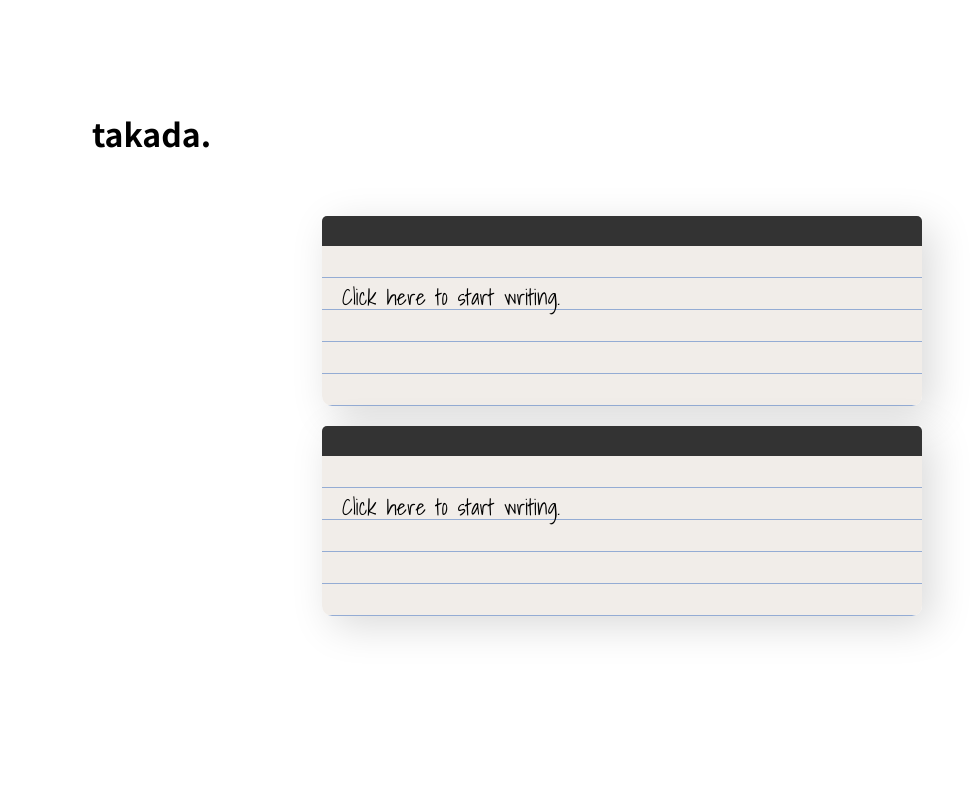
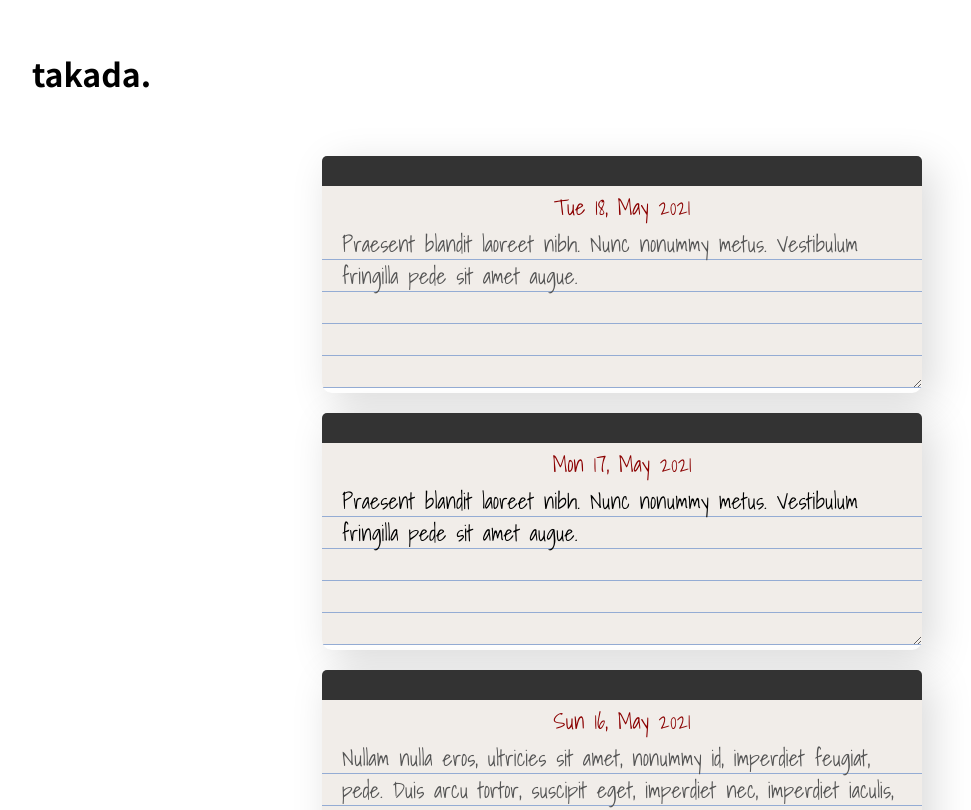
Before and after one commit to sa-ma/takada, a React (Create React App) app: page / in a window 1280 px wide. Shown: the top 810 px of the page, without its empty margins (18-989 px from the left). Built offline with nearby package versions, Linux system fonts and the light colour scheme.

Commit message:
feat: add date to notes

```diff
--- a/package.json
+++ b/package.json
@@ -10,7 +10,7 @@
     "@types/node": "^12.0.0",
     "@types/react": "^17.0.0",
     "@types/react-dom": "^17.0.0",
-    "date-fns": "^2.21.3",
+    "dayjs": "^1.10.4",
     "node-sass": "5.0.0",
     "react": "^17.0.2",
     "react-dom": "^17.0.2",
--- a/src/components/App/App.scss
+++ b/src/components/App/App.scss
@@ -6,7 +6,7 @@
   margin: 0 auto;
   width: 100%;
   @include md {
-    padding: 10rem;
+    padding: 4rem;
   }
 }
 .header {
--- a/src/components/Notepad/Notepad.scss
+++ b/src/components/Notepad/Notepad.scss
@@ -1,13 +1,17 @@
+@import '../../styles/mixins';
+
 $paper-color: #f1ede9;
 $paper-line: #94acd4;
 
 .notepad {
-  width: 80%;
-  max-width: 600px;
+  width: 100%;
   box-shadow: 10px 10px 40px rgba(black, 0.15);
   border-radius: 0 0 10px 10px;
   overflow: hidden;
   margin-bottom: 2rem;
+  @include md {
+    width: fit-content;
+  }
 }
 
 .top {
@@ -17,11 +21,23 @@ $paper-line: #94acd4;
   border-radius: 5px 5px 0 0;
 }
 
+.date {
+  background: $paper-color;
+  text-align: center;
+  font-size: 22px;
+  color: #8b0000;
+  line-height: 32px;
+  font-family: 'Shadows Into Light', cursive;
+  padding: 5px 0;
+  // border: 1px solid black;
+  // border-bottom-color: $paper-line;
+}
+
 .paper {
   width: 100%;
   height: 100%;
   min-height: 20vh;
-  padding: 35px 20px;
+  padding: 0 20px;
   background: repeating-linear-gradient(
     $paper-color,
     $paper-color 31px,
@@ -31,5 +47,10 @@ $paper-line: #94acd4;
   font-family: 'Shadows Into Light', cursive;
   line-height: 32px;
   outline: 0;
+  border: 0;
   font-size: 22px;
+  @include md {
+    min-width: 600px;
+    max-width: 600px;
+  }
 }
--- a/src/components/Notepad/Notepad.tsx
+++ b/src/components/Notepad/Notepad.tsx
@@ -1,13 +1,40 @@
 import React from 'react';
+import dayjs from 'dayjs';
 import './Notepad.scss';
 
-const Notepad = () => {
+type NoteProps = {
+  date: string;
+  note: string;
+};
+const Notepad = ({ date, note }: NoteProps) => {
+  const [text, setText] = React.useState('');
+
+  // check if date is current
+  const checkNoteStatus = (noteDate: string): boolean => {
+    if (dayjs().isSame(dayjs(date, 'DD-MM-YYYY'), 'day')) {
+      return false;
+    }
+    return true;
+  };
+
+  console.log(checkNoteStatus(date));
+  React.useEffect(() => {
+    setText(note || '');
+  }, [note]);
+
   return (
     <div className="notepad">
       <div className="top"></div>
-      <div className="paper" contentEditable="true">
-        Click here to start writing.
+      <div className="date">
+        {dayjs(date, 'DD-MM-YYYY').format('ddd DD, MMM YYYY')}
       </div>
+      <textarea
+        className="paper"
+        value={text}
+        onChange={(event) => setText(event.target.value)}
+        disabled={checkNoteStatus(date)}
+        placeholder="Click here to start writing."
+      />
     </div>
   );
 };
--- a/src/components/Notes/Notes.tsx
+++ b/src/components/Notes/Notes.tsx
@@ -2,11 +2,32 @@ import React from 'react';
 import Notepad from '../Notepad/Notepad';
 import './Notes.scss';
 
+const data = [
+  {
+    date: '2021-05-18',
+    note: 'Praesent blandit laoreet nibh. Nunc nonummy metus. Vestibulum fringilla pede sit amet augue.',
+  },
+  {
+    date: '2021-05-17',
+    note: 'Praesent blandit laoreet nibh. Nunc nonummy metus. Vestibulum fringilla pede sit amet augue.',
+  },
+  {
+    date: '2021-05-16',
+    note: 'Nullam nulla eros, ultricies sit amet, nonummy id, imperdiet feugiat, pede. Duis arcu tortor, suscipit eget, imperdiet nec, imperdiet iaculis, ipsum.',
+  },
+  {
+    date: '2021-05-15',
+    note: 'Etiam feugiat lorem non metus.',
+  },
+];
+
 const Notes = () => {
   return (
     <div className="notes">
-      <Notepad />
-      <Notepad />
+      {data &&
+        data.map((item) => (
+          <Notepad key={item.date} date={item.date} note={item.note} />
+        ))}
     </div>
   );
 };
```
Also changed, not shown: 1 other file (tests, documents, lock files or other folders).
